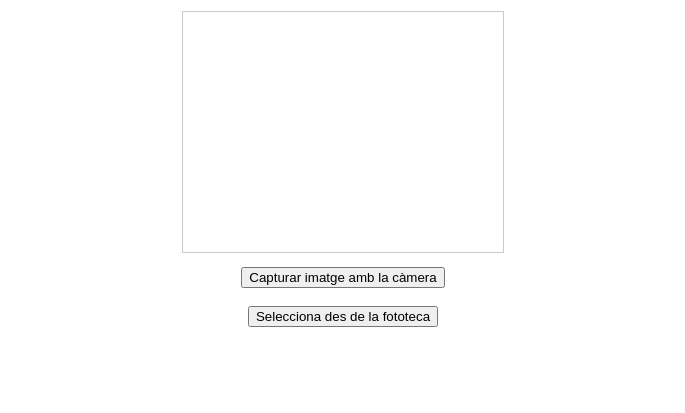
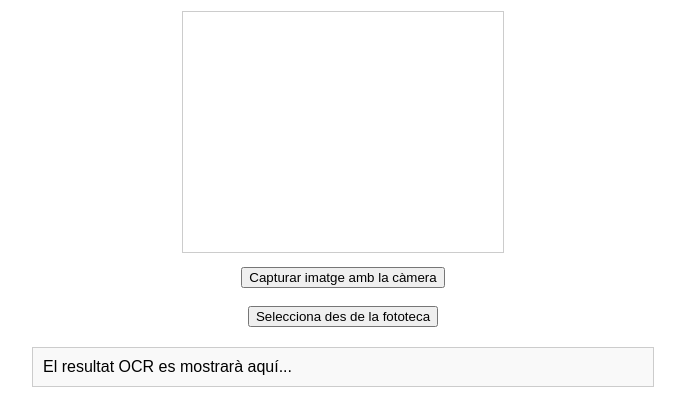
Before and after one commit to Atonix82/pwa-ocr-cotxe, a plain HTML site: page index.html in a window 1280 px wide. Shown: the part 79-492 px from the top of the page, without its empty margins (297-982 px from the left). Drawn offline with Linux system fonts and the light colour scheme.

Commit message:
Update index.html

```diff
--- a/index.html
+++ b/index.html
@@ -20,12 +20,23 @@
       font-weight: bold;
       margin-top: 10px;
     }
+    #ocrResult {
+      margin-top: 20px;
+      padding: 10px;
+      border: 1px solid #ccc;
+      background-color: #f9f9f9;
+      text-align: left;
+      max-width: 600px;
+      margin-left: auto;
+      margin-right: auto;
+      white-space: pre-wrap;
+    }
   </style>
 </head>
 <body>
   <h1>Captura o selecciona el tauler del cotxe</h1>
 
-  <!-- Element per mostrar errors -->
+  <!-- Missatges d'error -->
   <div id="errorMsg"></div>
 
   <!-- Preview de vídeo per fer la foto en directe -->
@@ -38,8 +49,11 @@
   <!-- Element input hidden per a la selecció de fitxer -->
   <input type="file" id="fileInput" accept="image/*" style="display:none">
 
-  <!-- Canvas per processar la imatge (ocult, servirà per convertir la imatge en DataURL) -->
+  <!-- Canvas per processar la imatge (ocult) -->
   <canvas id="canvas" width="320" height="240" style="display:none;"></canvas>
+
+  <!-- Element per mostrar el resultat OCR -->
+  <div id="ocrResult">El resultat OCR es mostrarà aquí...</div>
 
   <!-- Carrega Tesseract.js per l'OCR -->
   <script src="https://cdn.jsdelivr.net/npm/tesseract.js@v4.0.2/dist/tesseract.min.js"></script>
@@ -50,26 +64,21 @@
     const fileInput = document.getElementById('fileInput');
     const selectButton = document.getElementById('selectFromLibrary');
     const errorMsg = document.getElementById('errorMsg');
+    const ocrResultDiv = document.getElementById('ocrResult');
     const ctx = canvas.getContext('2d');
 
-    /**
-     * Mostra un missatge d'error a l'usuari i a la consola.
-     */
+    // Mostra un missatge d'error
     function showError(message) {
       console.error(message);
       errorMsg.textContent = message;
     }
 
-    /**
-     * Comprova si el navegador suporta l'API getUserMedia.
-     */
+    // Comprova si el navegador suporta l'API getUserMedia
     function hasCameraSupport() {
       return !!(navigator.mediaDevices && navigator.mediaDevices.getUserMedia);
     }
 
-    /**
-     * Inicia la càmera sol·licitant permisos, a partir d'un gest d'usuari.
-     */
+    // Inicia la càmera sol·licitant permisos a partir d'un gest d'usuari
     async function startCamera() {
       if (!hasCameraSupport()) {
         showError('El teu navegador no suporta l’API de càmera.');
@@ -78,22 +87,18 @@
       try {
         const stream = await navigator.mediaDevices.getUserMedia({ video: { facingMode: "environment" } });
         video.srcObject = stream;
-        errorMsg.textContent = ''; // Esborra missatges d'error si tot va bé
+        errorMsg.textContent = ''; // Esborra missatges d'error
       } catch (error) {
         showError('No s\'ha pogut accedir a la càmera: ' + error.message);
       }
     }
 
-    /**
-     * Captura una imatge del vídeo i processa-la amb OCR.
-     */
+    // Captura la imatge del vídeo i processa-la amb OCR
     captureButton.addEventListener('click', async () => {
       console.log("Botó 'Capturar imatge' clicat");
-      // Inicia la càmera si encara no està activada
       if (!video.srcObject) {
         await startCamera();
       }
-      // Comprova que el stream estigui actiu abans de capturar
       if (!video.srcObject) {
         showError('No s\'ha pogut activar la càmera.');
         return;
@@ -103,17 +108,13 @@
       processImage(imageData);
     });
 
-    /**
-     * Obre el selector de fitxers per a seleccionar una imatge existent.
-     */
+    // Obre el selector de fitxers per a seleccionar una imatge existent
     selectButton.addEventListener('click', () => {
       console.log("Botó 'Selecciona des de la fototeca' clicat");
       fileInput.click();
     });
 
-    /**
-     * Llegeix la imatge seleccionada per l'usuari i la processa.
-     */
+    // Llegeix la imatge seleccionada i la processa amb OCR
     fileInput.addEventListener('change', (event) => {
       const file = event.target.files[0];
       if (!file) return;
@@ -125,9 +126,7 @@
       reader.readAsDataURL(file);
     });
 
-    /**
-     * Processa la imatge utilitzant Tesseract.js per extreure el text (OCR).
-     */
+    // Processa la imatge amb Tesseract.js i mostra el text OCR per pantalla
     async function processImage(imageData) {
       console.log("Processant la imatge...");
       try {
@@ -135,15 +134,15 @@
           logger: m => console.log(m)
         });
         console.log("Resultat OCR:", text);
+        // Mostra el resultat OCR a la pàgina
+        ocrResultDiv.textContent = text;
         parseOCRResult(text);
       } catch (error) {
         showError('Error durant l\'OCR: ' + error.message);
       }
     }
 
-    /**
-     * Processa el text extret per identificar les dades esperades.
-     */
+    // Processa el text extret per identificar les dades esperades
     function parseOCRResult(text) {
       const lines = text.split('\n').map(line => line.trim()).filter(line => line.length > 0);
       console.log("Línies detectades:", lines);
@@ -167,9 +166,7 @@
       });
     }
 
-    /**
-     * Obté la posició GPS si està disponible.
-     */
+    // Obté la posició GPS si està disponible
     function getGPSPosition() {
       return new Promise((resolve, reject) => {
         if (navigator.geolocation) {
@@ -185,9 +182,7 @@
       });
     }
 
-    /**
-     * Guarda l'entrada en localStorage en format JSON.
-     */
+    // Guarda l'entrada en localStorage en format JSON
     function saveEntry(entry) {
       let entries = JSON.parse(localStorage.getItem('vehicleEntries') || '[]');
       entries.push(entry);
```
